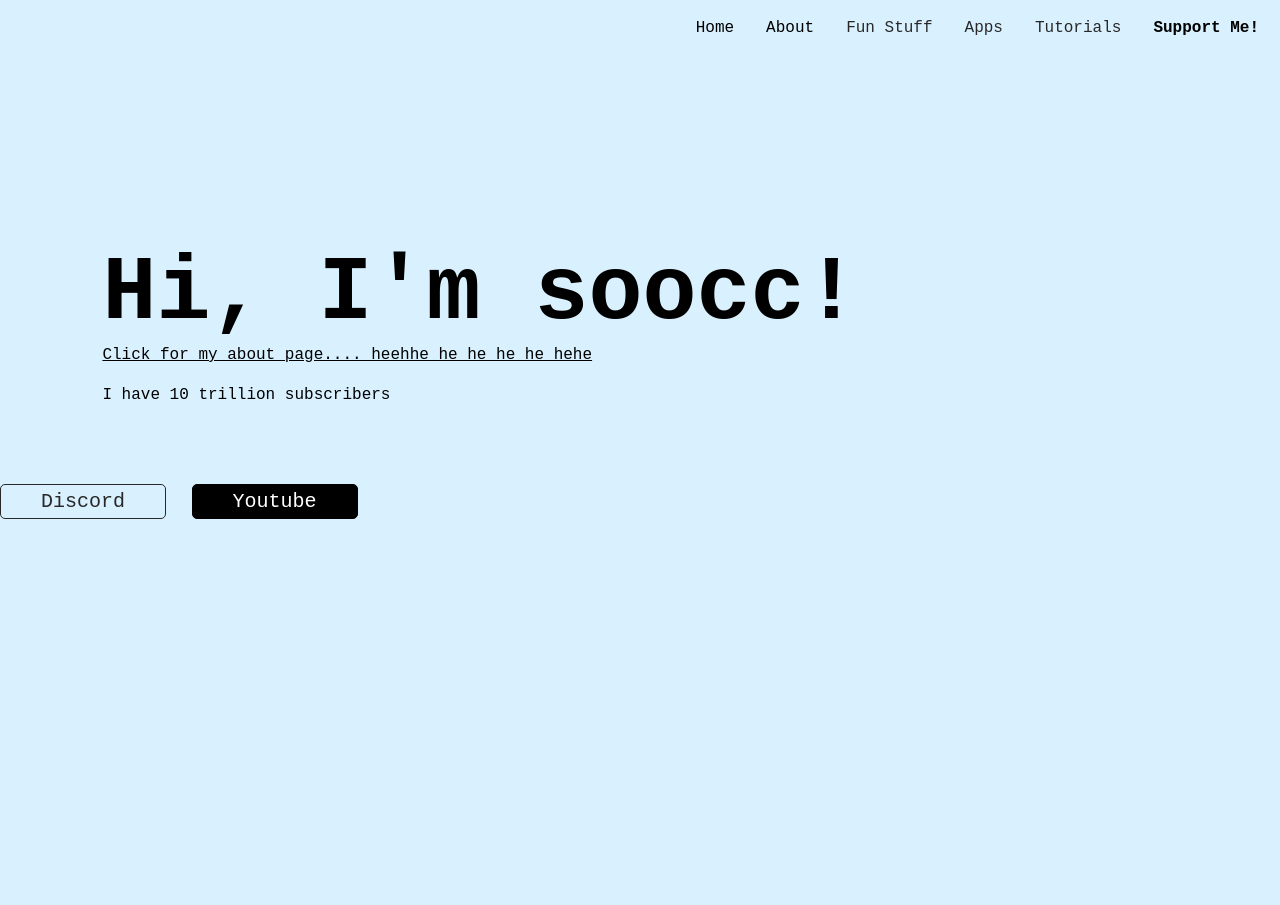
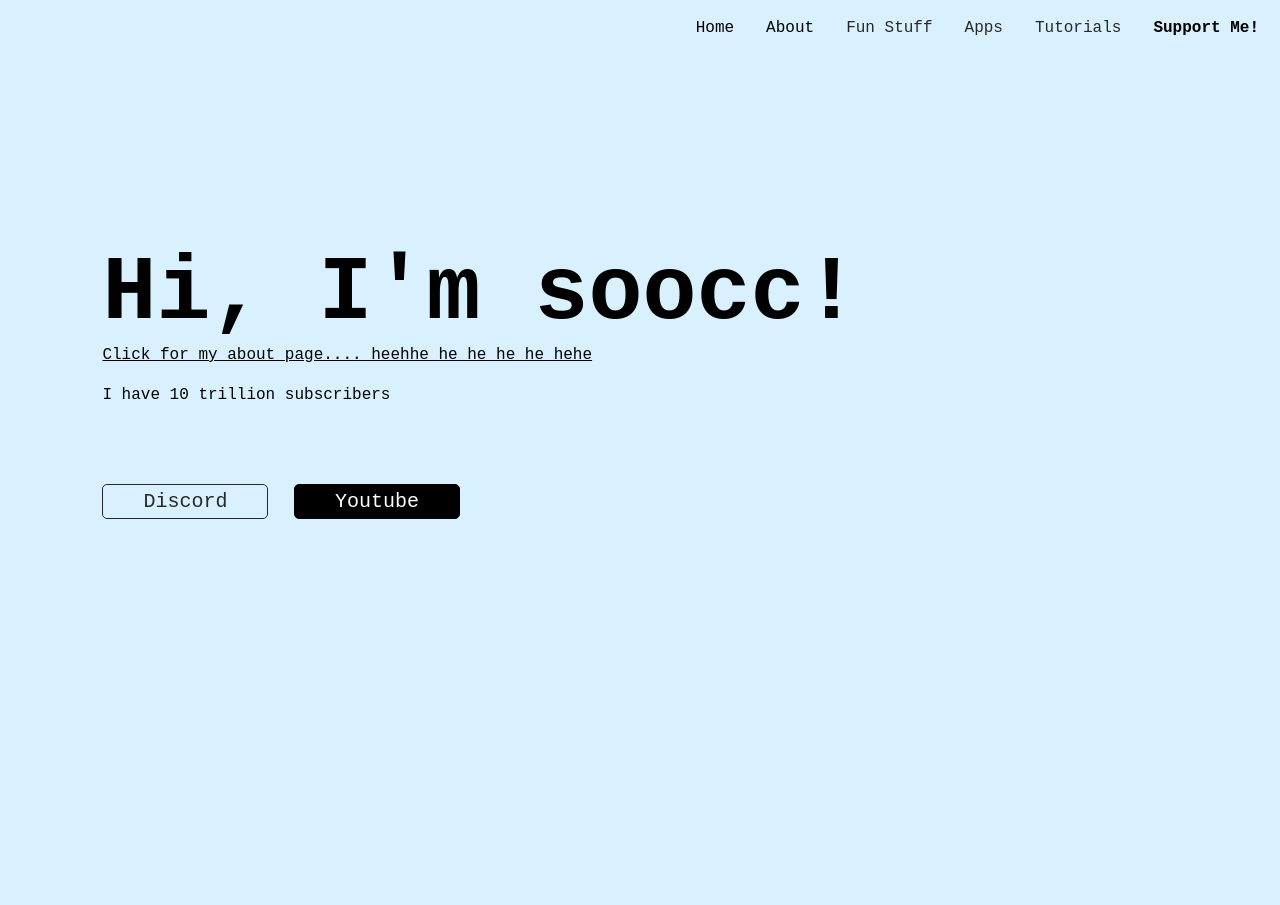
Before and after one commit to soocc/sooccsocks2, a Jekyll site: the page built from index.html, in a window 1280 px wide. Built offline with Jekyll 4.4.1, drawn with Linux system fonts in a browser that asks for light colours.

Commit message:
Update index.html

```diff
--- a/index.html
+++ b/index.html
@@ -16,7 +16,7 @@ layout: default
         margin-bottom: 0px;
       }
 
-      .intro, abutton, p {
+      .intro, .abutton, p {
         margin-left: 8%;
       }
 
```
